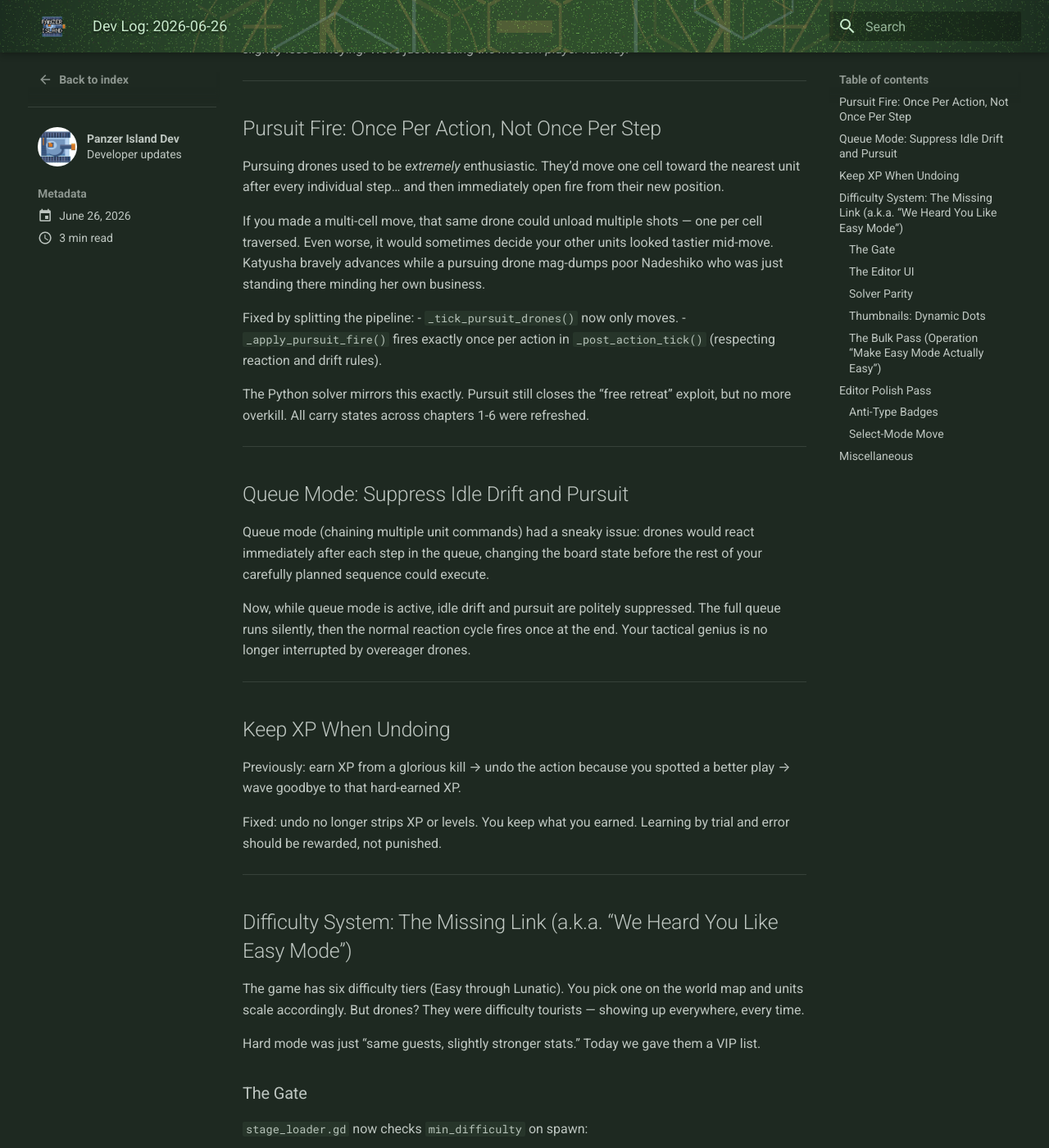
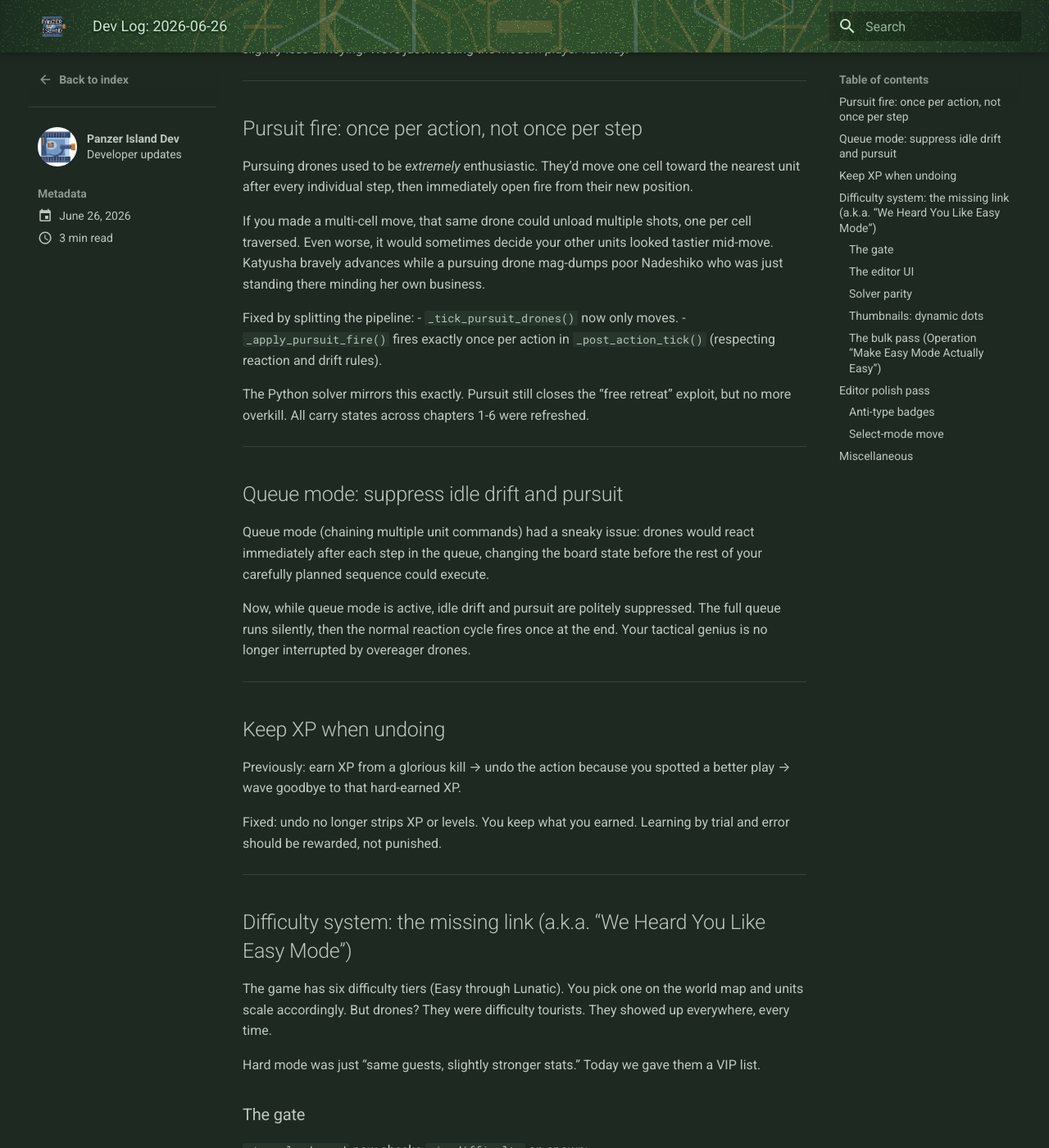
Before and after one commit to rhedak/panzer_island_pages, an MkDocs documentation site: the page built from docs/blog/posts/2026-06-26-dev-log.md, in a window 1280 px wide and 1400 px high, scrolled down 222 px. Shown: the whole window at 82% size. Built offline with MkDocs 1.6.1 and Material for MkDocs 9.7.7, drawn with Linux system fonts in a browser that asks for light colours; some of the changed text lies outside the part shown.

Commit message:
fix styleguide violations

```diff
--- a/docs/blog/posts/2026-06-26-dev-log.md
+++ b/docs/blog/posts/2026-06-26-dev-log.md
@@ -14,11 +14,11 @@ authors:
 
 ---
 
-## Pursuit Fire: Once Per Action, Not Once Per Step
+## Pursuit fire: once per action, not once per step
 
-Pursuing drones used to be *extremely* enthusiastic. They’d move one cell toward the nearest unit after every individual step… and then immediately open fire from their new position.
+Pursuing drones used to be *extremely* enthusiastic. They’d move one cell toward the nearest unit after every individual step, then immediately open fire from their new position.
 
-If you made a multi-cell move, that same drone could unload multiple shots — one per cell traversed. Even worse, it would sometimes decide your other units looked tastier mid-move. Katyusha bravely advances while a pursuing drone mag-dumps poor Nadeshiko who was just standing there minding her own business.
+If you made a multi-cell move, that same drone could unload multiple shots, one per cell traversed. Even worse, it would sometimes decide your other units looked tastier mid-move. Katyusha bravely advances while a pursuing drone mag-dumps poor Nadeshiko who was just standing there minding her own business.
 
 Fixed by splitting the pipeline:
 - `_tick_pursuit_drones()` now only moves.
@@ -28,7 +28,7 @@ The Python solver mirrors this exactly. Pursuit still closes the “free retreat
 
 ---
 
-## Queue Mode: Suppress Idle Drift and Pursuit
+## Queue mode: suppress idle drift and pursuit
 
 Queue mode (chaining multiple unit commands) had a sneaky issue: drones would react immediately after each step in the queue, changing the board state before the rest of your carefully planned sequence could execute.
 
@@ -36,7 +36,7 @@ Now, while queue mode is active, idle drift and pursuit are politely suppressed.
 
 ---
 
-## Keep XP When Undoing
+## Keep XP when undoing
 
 Previously: earn XP from a glorious kill → undo the action because you spotted a better play → wave goodbye to that hard-earned XP.
 
@@ -44,13 +44,13 @@ Fixed: undo no longer strips XP or levels. You keep what you earned. Learning by
 
 ---
 
-## Difficulty System: The Missing Link (a.k.a. “We Heard You Like Easy Mode”)
+## Difficulty system: the missing link (a.k.a. “We Heard You Like Easy Mode”)
 
-The game has six difficulty tiers (Easy through Lunatic). You pick one on the world map and units scale accordingly. But drones? They were difficulty tourists — showing up everywhere, every time.
+The game has six difficulty tiers (Easy through Lunatic). You pick one on the world map and units scale accordingly. But drones? They were difficulty tourists. They showed up everywhere, every time.
 
 Hard mode was just “same guests, slightly stronger stats.” Today we gave them a VIP list.
 
-### The Gate
+### The gate
 
 `stage_loader.gd` now checks `min_difficulty` on spawn:
 
@@ -62,22 +62,22 @@ if min_diff > GameManager.difficulty:
 
 Defaults to 0 (Easy). Existing stages are unaffected.
 
-### The Editor UI
+### The editor UI
 
 - **Difficulty preview selector** in the editor HUD (bottom strip OptionButton). Defaults to your world map difficulty and rebuilds the stage live.
 - **Object Options modal**: Replaced mysterious SpinBox (0-5) with friendly named dropdown (“Easy”, “Normal”, etc.).
 - **Visual blocker**: Over-tier drones get a stylish translucent red overlay.
 - **Tag guardrails**: Warnings and confirmations protect story-critical tagged units from being accidentally gated.
 
-### Solver Parity
+### Solver parity
 
 Solver now accepts a `difficulty` parameter and defaults to Normal (1) instead of Easy. We were previously testing rollercoasters with the toddler safety bar.
 
-### Thumbnails: Dynamic Dots
+### Thumbnails: dynamic dots
 
 Old thumbnails baked red dots for every drone, lying to players about what they’d actually face. Now the world map draws them dynamically based on selected difficulty. Much more honest.
 
-### The Bulk Pass (Operation “Make Easy Mode Actually Easy”)
+### The bulk pass (Operation “Make Easy Mode Actually Easy”)
 
 Went through all stages in chapters 1-6. At least one drone per stage was assigned `min_difficulty: 1` (Normal+).
 
@@ -90,15 +90,15 @@ We turned a flat stat shuffle into an actual difficulty curve with personality.
 
 ---
 
-## Editor Polish Pass
+## Editor polish pass
 
-### Anti-Type Badges
+### Anti-type badges
 
 Editor drones now show the same AG/AA/All target badges that appear in-game. No more “surprise, this one hates air units” moments.
 
-### Select-Mode Move
+### Select-mode move
 
-“Select” mode (whose entire purpose is selecting and moving things) was the only mode that didn’t move objects on tap. It just sulked and deselected. Fixed — now it behaves like the rest of the tools.
+“Select” mode (whose entire purpose is selecting and moving things) was the only mode that didn’t move objects on tap. It just sulked and deselected. Fixed. Now it behaves like the rest of the tools.
 
 ---
 
@@ -111,4 +111,4 @@ Editor drones now show the same AG/AA/All target badges that appear in-game. No
 
 ---
 
-In summary: we tuned the game so it respects different playstyles better, squashed some particularly annoying drone habits, and made the editor nicer to work with. The hardcore crowd still gets their Lunatic suffering — everyone else just gets to have more fun without feeling like they’re being personally targeted by the AI. A good day.
+In summary: we tuned the game so it respects different playstyles better, squashed some particularly annoying drone habits, and made the editor nicer to work with. The hardcore crowd still gets their Lunatic suffering. Everyone else just gets to have more fun without feeling like they’re being personally targeted by the AI. A good day.
```
